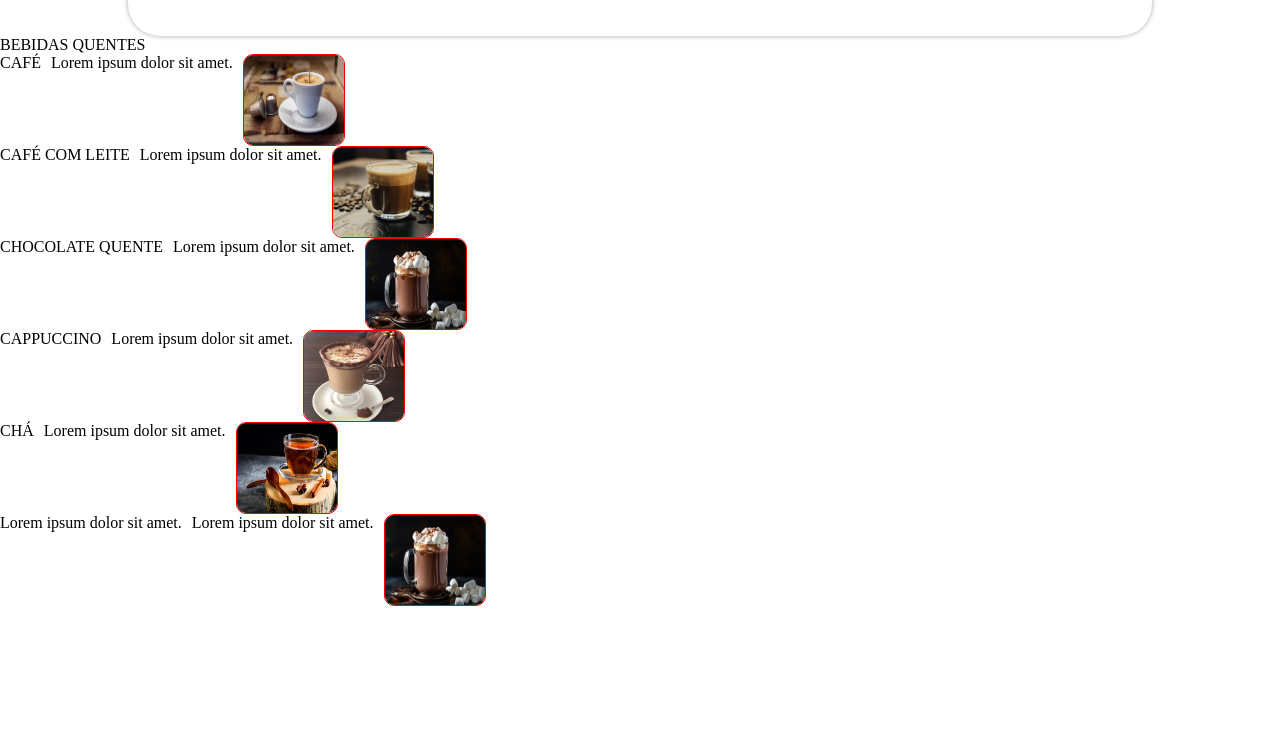
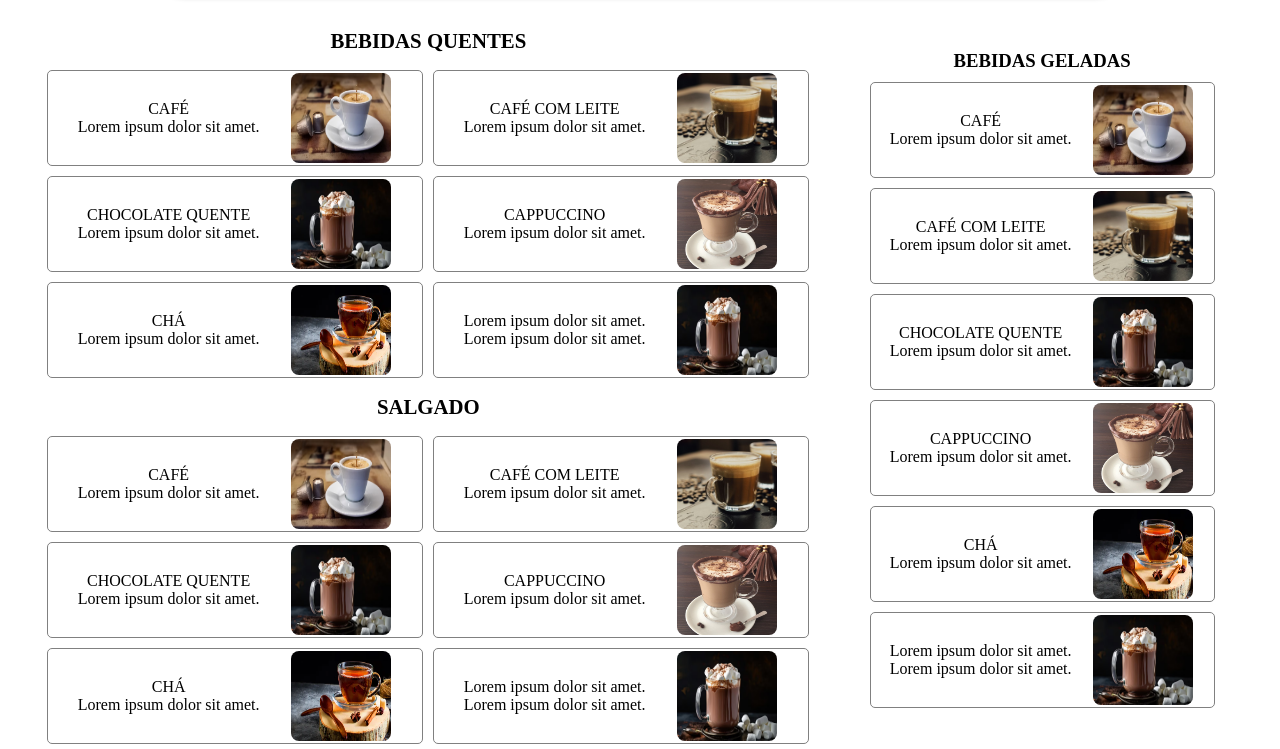
Before and after one commit to marceloferreiramf/Coffe_break_house, a plain HTML site: page index.html in a window 1280 px wide. Shown: the part 434-1183 px from the top of the page. Before the commit the page ends 1040 px from the top, so only its background shows below. Drawn offline with Linux system fonts and the light colour scheme.

Commit message:
Alterações feitas pelo Matheus

```diff
--- a/index.html
+++ b/index.html
@@ -1,22 +1,17 @@
 <!DOCTYPE html>
 <html lang="en">
+
 <head>
   <meta charset="UTF-8" />
   <meta name="viewport" content="width=device-width, initial-scale=1.0" />
   <link rel="stylesheet" href="style.css" />
   <title>COFFE BREAK HOUSE</title>
 </head>
+
 <body>
-    <div class="bg"></div>
-    <header class="header">
+  <div class="background-img"></div>
+  <header>
 
-    <div class="headerBtnGroup">
-
-    </div>
-  </header>
-  <p class="sectionTitle" id="backToTop"></p>
-    <main>
-      <section class="maingridContainer">
     <div class="roundedLogo">
       <h1 id="logoText">
         COFFE BREAK HOUSE
@@ -24,39 +19,160 @@
     </div>
     <div class="logo-header">
       <div class="textBtn">
-        <h2>Restaurante</h2>
+        <h2>Menu de Opções</h2>
       </div>
     </div>
-  <p>BEBIDAS QUENTES</p>
+    <!-- <div class="headerBtnGroup">
+
+
+    </div> -->
+  </header>
+
+
+
+  <main>
+
+    <section class="maingridContainer"> <!--verde-->
+
+
       <div class="select-menu">
-    <div class="maincontent">
-      <p class="mainOption">CAFÉ</p>
-      <p class="mainDescription">Lorem ipsum dolor sit amet.</p>
+        <p class="menu-title">BEBIDAS QUENTES</p>
+        <div class="select-menu-horizontal" id="drinkMenu">
+          <div class="drinkCard">
+            <div class="cardTexts">
+              <p class="drinkOption">CAFÉ</p>
+              <p class="drinkDescription">Lorem ipsum dolor sit amet.</p>
+            </div>
             <img src="imagens/xicara-img.avif" alt="CardImg" class="CardImg">
           </div>
-        <div class="maincontent">
-          <p class="mainOption">CAFÉ COM LEITE</p>
-          <p class="mainDescription">Lorem ipsum dolor sit amet.</p>
+          <div class="drinkCard">
+            <div class="cardTexts">
+              <p class="drinkOption">CAFÉ COM LEITE</p>
+              <p class="drinkDescription">Lorem ipsum dolor sit amet.</p>
+            </div>
             <img src="imagens/cafe-com-leitejpg.jpg" alt="CardImg" class="CardImg">
           </div>
-          <div class="maincontent">
-            <p class="mainOption">CHOCOLATE QUENTE</p>
-            <p class="mainDescription">Lorem ipsum dolor sit amet.</p>
+          <div class="drinkCard">
+            <div class="cardTexts">
+              <p class="drinkOption">CHOCOLATE QUENTE</p>
+              <p class="drinkDescription">Lorem ipsum dolor sit amet.</p>
+            </div>
             <img src="imagens/chocolate-quente.jpg" alt="CardImg" class="CardImg">
           </div>
-        <div class="maincontent">
-          <p class="mainOption">CAPPUCCINO</p>
-          <p class="mainDescription">Lorem ipsum dolor sit amet.</p>
+          <div class="drinkCard">
+            <div class="cardTexts">
+              <p class="drinkOption">CAPPUCCINO</p>
+              <p class="drinkDescription">Lorem ipsum dolor sit amet.</p>
+            </div>
             <img src="imagens/chaputino.jpg" alt="CardImg" class="CardImg">
           </div>
-      <div class="maincontent">
-        <p class="mainOption">CHÁ</p>
-        <p class="mainDescription">Lorem ipsum dolor sit amet.</p>
+          <div class="drinkCard">
+            <div class="cardTexts">
+              <p class="drinkOption">CHÁ</p>
+              <p class="drinkDescription">Lorem ipsum dolor sit amet.</p>
+            </div>
             <img src="imagens/chá.jpg" alt="CardImg" class="CardImg">
           </div>
-    <div class="maincontent">
-      <p class="mainOption">Lorem ipsum dolor sit amet.</p>
-      <p class="mainDescription">Lorem ipsum dolor sit amet.</p>
+          <div class="drinkCard">
+            <div class="cardTexts">
+              <p class="drinkOption">Lorem ipsum dolor sit amet.</p>
+              <p class="drinkDescription">Lorem ipsum dolor sit amet.</p>
+            </div>
+            <img src="imagens/chocolate-quente.jpg" alt="CardImg" class="CardImg">
+          </div>
+        </div>
+
+
+        <p class="menu-title">SALGADO</p>
+        <div class="select-menu-horizontal">
+          <div class="drinkCard">
+            <div class="cardTexts">
+              <p class="drinkOption">CAFÉ</p>
+              <p class="drinkDescription">Lorem ipsum dolor sit amet.</p>
+            </div>
+            <img src="imagens/xicara-img.avif" alt="CardImg" class="CardImg">
+          </div>
+          <div class="drinkCard">
+            <div class="cardTexts">
+              <p class="drinkOption">CAFÉ COM LEITE</p>
+              <p class="drinkDescription">Lorem ipsum dolor sit amet.</p>
+            </div>
+            <img src="imagens/cafe-com-leitejpg.jpg" alt="CardImg" class="CardImg">
+          </div>
+          <div class="drinkCard">
+            <div class="cardTexts">
+              <p class="drinkOption">CHOCOLATE QUENTE</p>
+              <p class="drinkDescription">Lorem ipsum dolor sit amet.</p>
+            </div>
+            <img src="imagens/chocolate-quente.jpg" alt="CardImg" class="CardImg">
+          </div>
+          <div class="drinkCard">
+            <div class="cardTexts">
+              <p class="drinkOption">CAPPUCCINO</p>
+              <p class="drinkDescription">Lorem ipsum dolor sit amet.</p>
+            </div>
+            <img src="imagens/chaputino.jpg" alt="CardImg" class="CardImg">
+          </div>
+          <div class="drinkCard">
+            <div class="cardTexts">
+              <p class="drinkOption">CHÁ</p>
+              <p class="drinkDescription">Lorem ipsum dolor sit amet.</p>
+            </div>
+            <img src="imagens/chá.jpg" alt="CardImg" class="CardImg">
+          </div>
+          <div class="drinkCard">
+            <div class="cardTexts">
+              <p class="drinkOption">Lorem ipsum dolor sit amet.</p>
+              <p class="drinkDescription">Lorem ipsum dolor sit amet.</p>
+            </div>
+            <img src="imagens/chocolate-quente.jpg" alt="CardImg" class="CardImg">
+          </div>
+        </div>
+      </div>
+
+      <div class="select-menu-vertical">
+        <h3>BEBIDAS GELADAS</h3>
+
+        <div class="drinkCard-vertical">
+          <div class="cardTexts">
+            <p class="drinkOption">CAFÉ</p>
+            <p class="drinkDescription">Lorem ipsum dolor sit amet.</p>
+          </div>
+          <img src="imagens/xicara-img.avif" alt="CardImg" class="CardImg">
+        </div>
+        <div class="drinkCard-vertical">
+          <div class="cardTexts">
+            <p class="drinkOption">CAFÉ COM LEITE</p>
+            <p class="drinkDescription">Lorem ipsum dolor sit amet.</p>
+          </div>
+          <img src="imagens/cafe-com-leitejpg.jpg" alt="CardImg" class="CardImg">
+        </div>
+        <div class="drinkCard-vertical">
+          <div class="cardTexts">
+            <p class="drinkOption">CHOCOLATE QUENTE</p>
+            <p class="drinkDescription">Lorem ipsum dolor sit amet.</p>
+          </div>
+          <img src="imagens/chocolate-quente.jpg" alt="CardImg" class="CardImg">
+        </div>
+        <div class="drinkCard-vertical">
+          <div class="cardTexts">
+            <p class="drinkOption">CAPPUCCINO</p>
+            <p class="drinkDescription">Lorem ipsum dolor sit amet.</p>
+          </div>
+          <img src="imagens/chaputino.jpg" alt="CardImg" class="CardImg">
+        </div>
+        <div class="drinkCard-vertical">
+          <div class="cardTexts">
+            <p class="drinkOption">CHÁ</p>
+            <p class="drinkDescription">Lorem ipsum dolor sit amet.</p>
+          </div>
+          <img src="imagens/chá.jpg" alt="CardImg" class="CardImg">
+        </div>
+        <div class="drinkCard-vertical">
+          <div class="cardTexts">
+            <p class="drinkOption">Lorem ipsum dolor sit amet.</p>
+            <p class="drinkDescription">Lorem ipsum dolor sit amet.</p>
+          </div>
           <img src="imagens/chocolate-quente.jpg" alt="CardImg" class="CardImg">
         </div>
       </div>
--- a/style.css
+++ b/style.css
@@ -2,8 +2,9 @@
   margin: 0;
   padding: 0;
 }
-.bg {
-  width: 100vw;
+
+.background-img {
+  width: 100%;
   height: 300px;
   background-repeat: no-repeat;
   background-size: cover;
@@ -14,11 +15,97 @@ header {
   justify-content: center;
   text-align: center;
   padding: 10px 30px;
+  margin-top: -14%;
+}
+.logo-header {
+  width: 80%;
+  height: 300px;
+  margin: auto;
+  box-shadow: 0 0 5px rgba(0, 0, 0, 0.35);
+  border-radius: 32px;
+  background-color: #fff;
+  /* padding: 80px; */
+}
+.roundedLogo {
+  align-self: center;
+  margin: auto;
+  margin-top: -22%;
+  position: absolute;
+  background-color: rgb(10, 4, 4);
+  width: 13%;
+  height: 25%;
+  display: flex;
+  align-items: center;
+  border-radius: 50%;
+  border: 5px solid #692d18;
+}
+main {
+  text-align: center;
+
+}
+.maingridContainer{
+  display: grid;
+  grid-template-columns: 2fr 1fr;
+  justify-content: space-between;
+  padding: 5px;
+
+
+}
+.select-menu{
+
+}
+.select-menu-horizontal{
+  display: grid;
+  grid-template-columns: 1fr 1fr;
+  margin-top: 2%;
+  margin-left: 5%;
+  width: 90%;
+  gap: 10px;
+
+}
+.select-menu-vertical{
+  display: flex;
+  flex-direction: column;
+  align-items: center;
+  margin-top: 9%;
+  margin-right: -5%;
+  width:90%;
+  gap: 10px;
+
+
+}
+.drinkCard{
+  border:1px solid gray;
+  border-radius: 5px;
+  border-collapse: collapse;
+  display: flex;
+  justify-content: space-evenly;
+}
+.drinkCard-vertical{
+  border:1px solid gray;
+  border-radius: 5px;
+  border-collapse: collapse;
+  display: flex;
+  justify-content: space-evenly;
+  width: 90%;
+}
+
+.cardTexts{
+  display: flex;
+  flex-direction: column;
+  justify-content: center;
+}
+
+.menu-title{
+  font-size: 1.3rem;
+  font-weight: 900;
+  margin-top: 2%;
+  margin-bottom: 2%;
+}
+
+#drinkMenu{
 }
 h1 {
-  display: flex;
-  position: relative;
-  justify-content: center;
   text-align: center;
   color: #692d18;
 }
@@ -33,33 +120,9 @@ a {
   justify-content: center;
   text-align: center;
 }
-main {
-  margin-top: -150px;
-}
-.logo-header {
-  width: 80vw;
-  height: 300px;
-  margin: auto;
-  box-shadow: 0 0 5px rgba(0, 0, 0, 0.35);
-  border-radius: 32px;
-  background-color: #fff;
-  /* padding: 80px; */
-}
-.roundedLogo {
-  top: 69px;
-  left: 746px;
-  position: absolute;
-  background-color: rgb(10, 4, 4);
-  width: 200px;
-  height: 200px;
-  display: flex;
-  align-items: center;
-  border-radius: 50%;
-  border: 5px solid #692d18;
-}
 #logoText {
   color: #fff;
-  font-size: 1.8rem;
+  font-size: 1.3rem;
 }
 .coffee-image {
   margin-top: 6%;
@@ -72,7 +135,6 @@ main {
   border-radius: 10px;
   transition: 0.5s;
   cursor: pointer;
-  border: 1px solid red;
 }
 .maincontent {
   display: flex;
```
Lines whose indentation alone changed are shown as unchanged.
